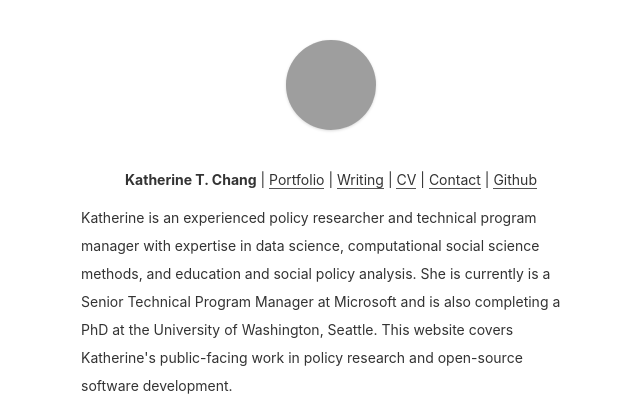
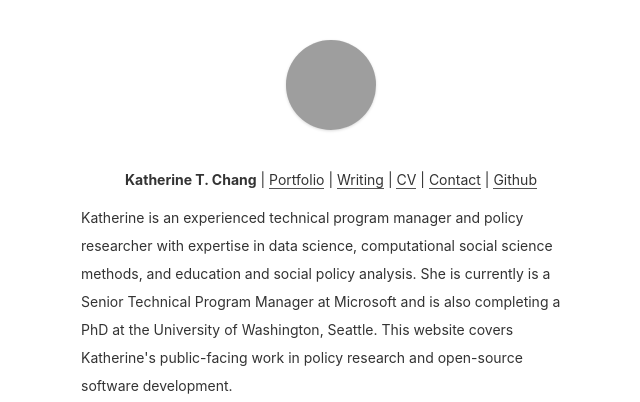
Before and after one commit to ka-chang/ka-chang.github.io, a Jekyll site: the page built from index.html, in a window 1280 px wide, cut to the strip 0-402 px from the top of the page. Shown: the whole strip, without its empty margins (309-949 px from the left). Built offline with Jekyll 4.4.1, drawn with Linux system fonts in a browser that asks for light colours; grey boxes are pictures that could not be loaded.

Commit message:
Update index.html

```diff
--- a/index.html
+++ b/index.html
@@ -3,7 +3,7 @@ layout: default
 ---
 
 <section>
-<p style="line-height:2;">Katherine is an experienced policy researcher and technical program manager with expertise in data science, computational social science methods, and education and social policy analysis. She is currently is a Senior Technical Program Manager at Microsoft and is also completing a PhD at the University of Washington, Seattle. This website covers Katherine's public-facing work in policy research and open-source software development.</p>
+<p style="line-height:2;">Katherine is an experienced technical program manager and policy researcher with expertise in data science, computational social science methods, and education and social policy analysis. She is currently is a Senior Technical Program Manager at Microsoft and is also completing a PhD at the University of Washington, Seattle. This website covers Katherine's public-facing work in policy research and open-source software development.</p>
 <p style="line-height:2;">Her research interests are broadly in the politics of education reform and the racial dimensions of education and social policymaking. Current projects include work investigating <a href="https://ka-chang.github.io/writing">the intersection between public housing and public education</a>, as well as the active development of <a href="http://www.github.com/ka-chang/StateLegiscraper" target=_blank>an open source Python tool for state legislature data</a>.
   </p>
 </section>
```
